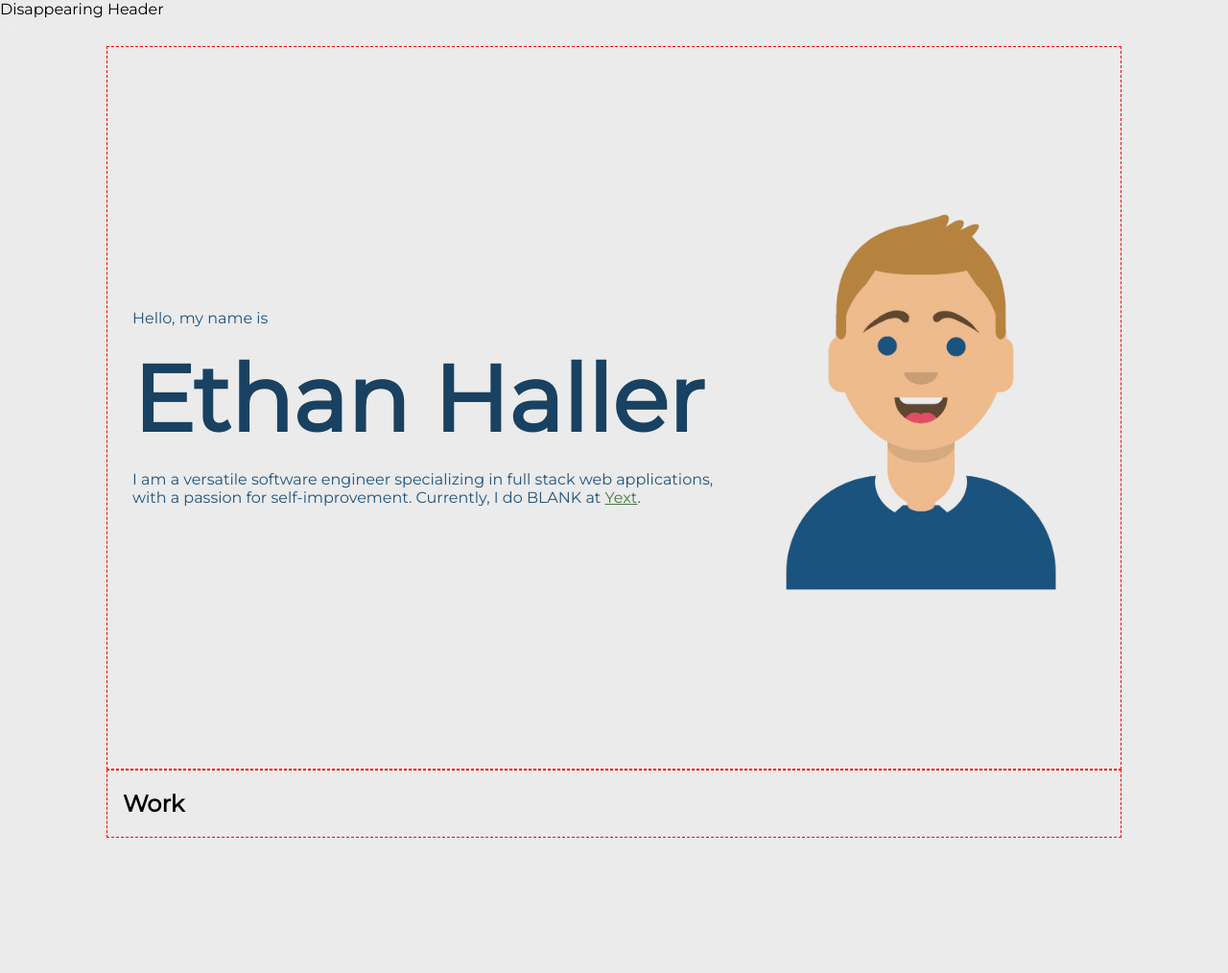
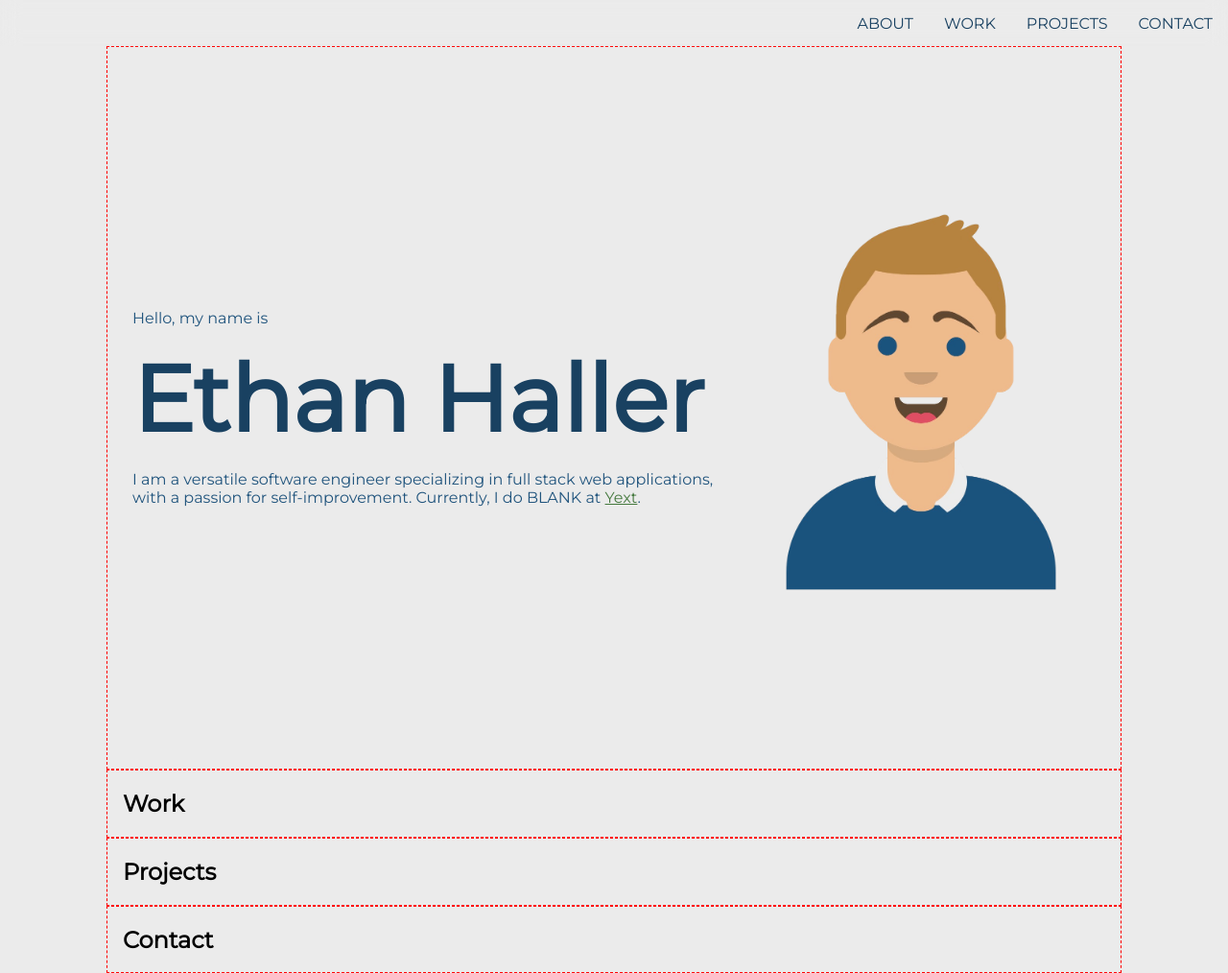
Before and after one commit to EthanHaller/Portfolio, a React (Vite) app: page / in a window 1280 px wide. Shown: the whole page at 96% size. Before the commit the page ends 873 px from the top, so only its background shows below. Built offline with nearby package versions, Linux system fonts and the light colour scheme.

Commit message:
feature: scroll section into view with navbar

```diff
--- a/src/App.jsx
+++ b/src/App.jsx
@@ -1,14 +1,40 @@
-import { useState } from "react"
+import { useRef } from "react"
 import Home from "./Home"
 import Header from "./Header"
 import Work from "./Work"
+import Projects from "./Projects"
+import Contact from "./Contact"
 
 function App() {
+	const homeRef = useRef(null)
+	const workRef = useRef(null)
+	const projectsRef = useRef(null)
+	const contactRef = useRef(null)
+
+	const handleScroll = (location) => {
+		switch (location) {
+			case "about":
+				homeRef.current?.scrollIntoView({ block: "start", behavior: "smooth" })
+				break
+			case "work":
+				workRef.current?.scrollIntoView({ block: "start", behavior: "smooth" })
+				break
+			case "projects":
+				projectsRef.current?.scrollIntoView({ block: "start", behavior: "smooth" })
+				break
+			case "contact":
+				contactRef.current?.scrollIntoView({ block: "start", behavior: "smooth" })
+				break
+		}
+	}
+
 	return (
 		<>
-			<Header />
-			<Home />
-			<Work />
+			<Header handleScroll={handleScroll}/>
+			<Home innerRed={homeRef} />
+			<Work innerRef={workRef} />
+			<Projects innerRef={projectsRef} />
+			<Contact innerRef={contactRef} />
 		</>
 	)
 }
--- a/src/Contact.jsx
+++ b/src/Contact.jsx
@@ -1,12 +1,11 @@
 import { useState } from "react"
 import "./styles/contact.css"
 
-function Contact() {
-
+function Contact({ innerRef }) {
 	return (
 		<>
-			<div className="container">
-				<h2>Projects</h2>
+			<div className="container" ref={innerRef}>
+				<h2>Contact</h2>
 			</div>
 		</>
 	)
--- a/src/Header.jsx
+++ b/src/Header.jsx
@@ -3,14 +3,17 @@
 import { useState, useEffect } from "react"
 import "./styles/header.css"
 
-function Header() {
+function Header({ handleScroll }) {
 	const scrollDirection = useScrollDirection()
 
 	return (
 		<>
-			<div className={`header ${scrollDirection === "down" ? "hide" : "show"}`}>
-				<div>Disappearing Header</div>
-			</div>
+			<nav className={`header ${scrollDirection === "down" ? "hide" : "show"}`}>
+				<a href="#about" className="nav-item" onClick={() => handleScroll("about")}>About</a>
+				<a href="#work" className="nav-item" onClick={() => handleScroll("work")}>Work</a>
+				<a href="#projects" className="nav-item" onClick={() => handleScroll("projects")}>Projects</a>
+				<a href="#contact" className="nav-item" onClick={() => handleScroll("contact")}>Contact</a>
+			</nav>
 		</>
 	)
 }
@@ -29,10 +32,7 @@ function useScrollDirection() {
 			}
 			lastScrollY = scrollY > 0 ? scrollY : 0
 		}
-		window.addEventListener("scroll", updateScrollDirection) // add event listener
-		// return () => {
-		// 	window.removeEventListener("scroll", updateScrollDirection) // clean up
-		// }
+		window.addEventListener("scroll", updateScrollDirection)
 	}, [scrollDirection])
 
 	return scrollDirection
--- a/src/Home.jsx
+++ b/src/Home.jsx
@@ -2,10 +2,10 @@ import { useState } from "react"
 import avatar from "./images/avatar.png"
 import "./styles/home.css"
 
-function Home() {
+function Home({ innerRef }) {
 	return (
 		<>
-			<div className="home-block container">
+			<div className="home-block container" ref={innerRef}>
 				<div className="home-text">
 					<p className="hello-text">Hello, my name is </p>
 					<h1 className="name">Ethan Haller</h1>
--- a/src/Projects.jsx
+++ b/src/Projects.jsx
@@ -1,11 +1,10 @@
 import { useState } from "react"
 import "./styles/projects.css"
 
-function Projects() {
-
+function Projects({ innerRef }) {
 	return (
 		<>
-			<div className="container">
+			<div className="container" ref={innerRef}>
 				<h2>Projects</h2>
 			</div>
 		</>
--- a/src/Work.jsx
+++ b/src/Work.jsx
@@ -1,12 +1,12 @@
 import { useState } from "react"
 import "./styles/work.css"
 
-function Work() {
+function Work({ innerRef }) {
 	const [workShowing, setWorkShowing] = useState("Yext")
 
 	return (
 		<>
-			<div className="container">
+			<div className="container" ref={innerRef}>
 				<h2>Work</h2>
 			</div>
 		</>
--- a/src/styles/header.css
+++ b/src/styles/header.css
@@ -1,10 +1,13 @@
 .header {
 	position: sticky;
 	top: 0px;
+	height: 3rem;
 	background-color: transparent;
-    height: 3rem;
 	backdrop-filter: blur(10px);
 	z-index: 2;
+	display: flex;
+	justify-content: flex-end;
+	align-items: center;
 	transition-property: all;
 	transition-timing-function: cubic-bezier(0.4, 0, 0.2, 1);
 	transition-duration: 500ms;
@@ -13,3 +16,15 @@
 .header.hide {
 	top: -3rem;
 }
+
+.nav-item {
+  color: var(--text-primary);
+  padding: 0.75rem;
+  margin-inline: 0.25rem;
+  text-decoration: none;
+  text-transform: uppercase;
+}
+
+.nav-item:hover {
+  color: var(--accent-primary);
+}
--- a/src/theme.css
+++ b/src/theme.css
@@ -43,6 +43,6 @@ a {
 	border: 1px dashed red;
 	max-width: 1000px;
 	min-width: 80vw;
-	margin: auto;
+	margin-inline: auto;
 	padding-inline: 1rem;
 }
```
Lines whose indentation alone changed are shown as unchanged.
